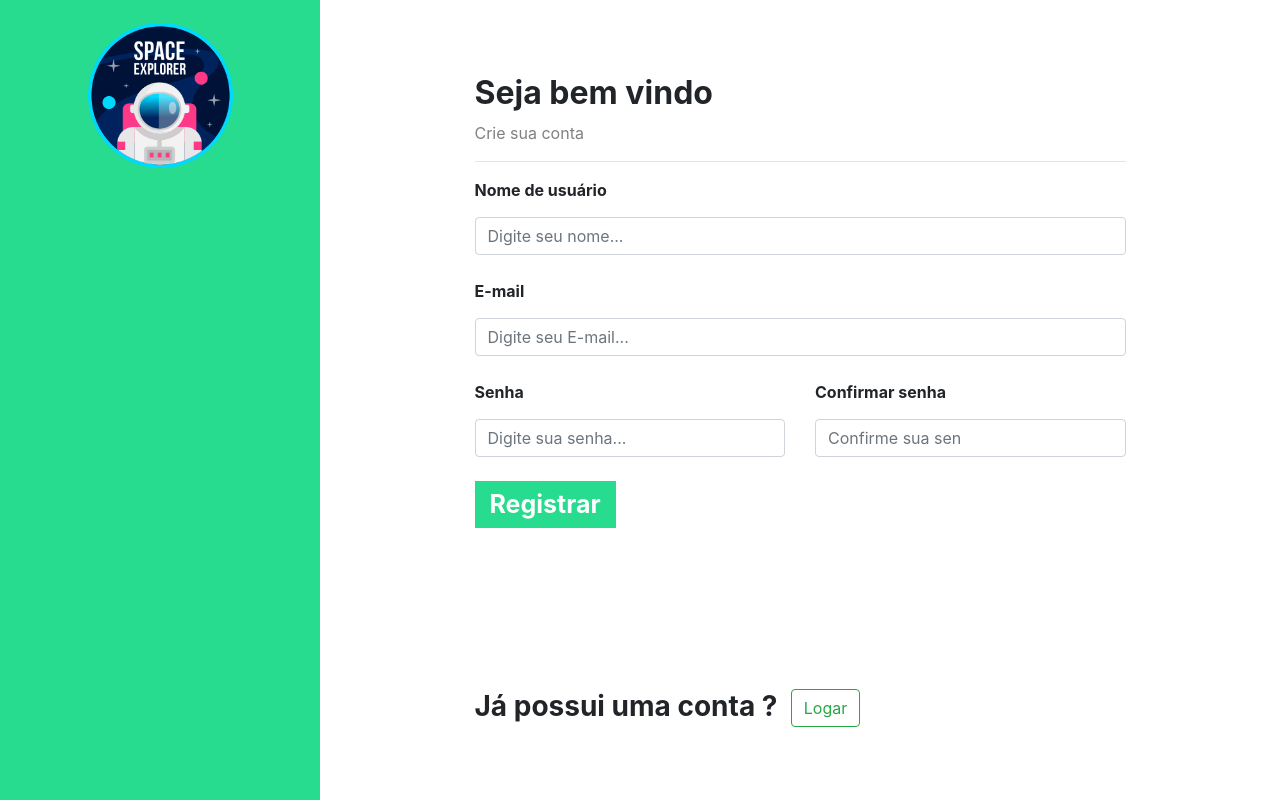
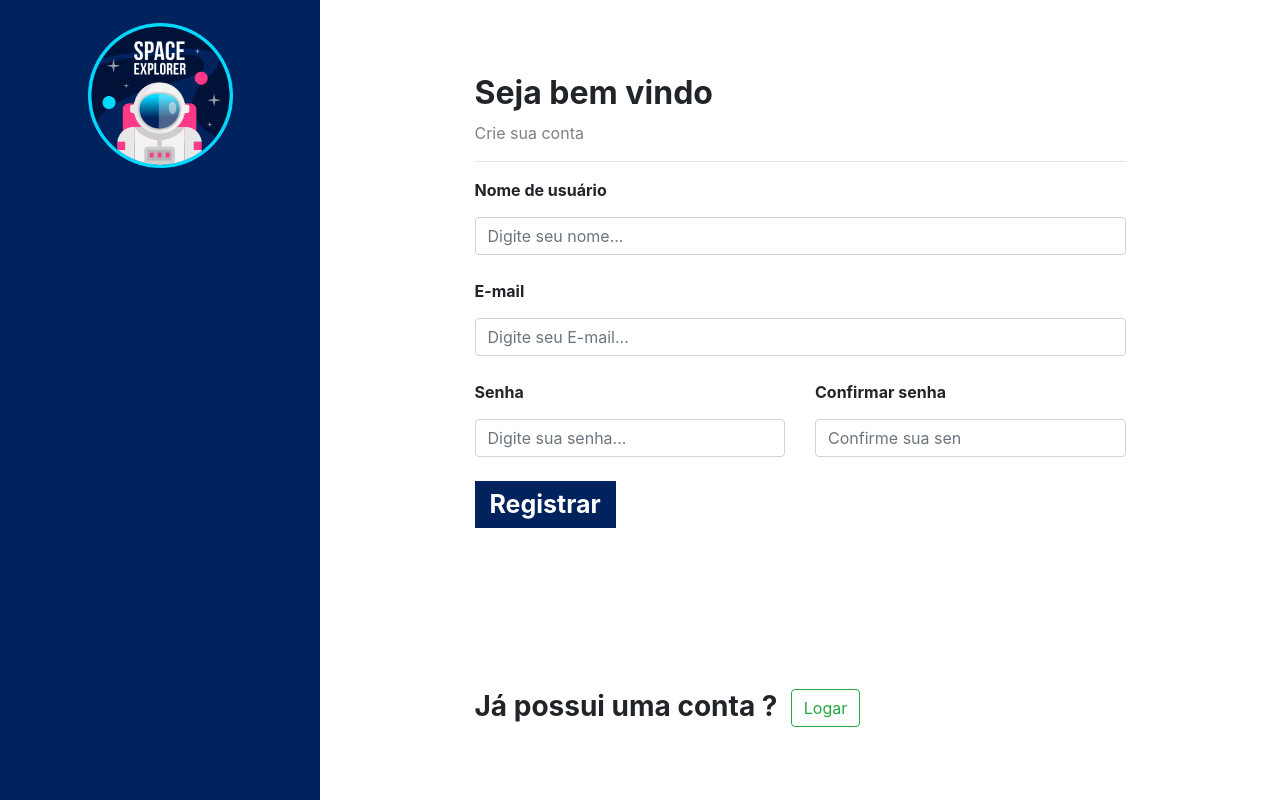
Before and after one commit to enderuser/Planetary-Tourism-Office, a Django app: page /auth/cadastro/ in a window 1280 px wide. Run offline with Django 4.2, Linux system fonts and the light colour scheme.

Commit message:
atualizado app autenticacao

```diff
--- a/autenticacao/templates/cadastro.html
+++ b/autenticacao/templates/cadastro.html
@@ -47,7 +47,7 @@
 <br>
 <button type="submit" class="btn-first">Registrar</button>
 </form>
-<h3 style="position: absolute; bottom: 65px; font-weight: bold">Já possui uma conta ?&nbsp <a class="btn btn-outline-success">Logar</a>
+<h3 style="position: absolute; bottom: 65px; font-weight: bold">Já possui uma conta ?&nbsp <a href="{% url "logar" %}" class="btn btn-outline-success">Logar</a>
 </div>
 </div>
 </div>
--- a/autenticacao/templates/login.html
+++ b/autenticacao/templates/login.html
@@ -3,7 +3,7 @@
 {% block 'head' %}
 <link rel="stylesheet" href="{% static '/css/cadastro.css' %}">
 {% endblock %}
-{% block 'titulo' %}Cadastre-se{% endblock %}
+{% block 'titulo' %}Logar no Painel{% endblock %}
 {% block 'body' %}
 <div class="container-fluid">
     <div class="row">
@@ -27,7 +27,7 @@
                 <h2 class="titulo">Seja bem vindo</h2>
                 <p class="sub-titulo">Entre com sua conta</p>
                 <hr>
-                <form action="" method="POST">{% csrf_token %}
+                <form action="{% url "logar" %}" method="POST">{% csrf_token %}
                 <span class="bold">Nome de usuário</span>
                 <input class="form-control input-form" name="usuario" type="text" placeholder="Digite seu nome...">
                 <br>
@@ -36,7 +36,7 @@
                 <br>
                 <button class="btn-first">Logar</button>
                 </form>
-                <h3 style="position: absolute; bottom: 65px; font-weight: bold">Não tem uma conta ?&nbsp</h3><a class="btn btn-outline-success">Cadastre-se</a>
+                <h3 style="position: absolute; bottom: 65px; font-weight: bold">Não tem uma conta ?&nbsp <a href="{% url "cadastro" %}" class="btn btn-outline-success">Cadastre-se</a>
             </div>
         </div>
     </div>
--- a/autenticacao/views.py
+++ b/autenticacao/views.py
@@ -3,7 +3,7 @@ from django.http import HttpResponse
 from .utils import password_is_valid
 from django.shortcuts import redirect
 from django.contrib.auth.models import User
-from django.contrib import messages
+from django.contrib import messages, auth
 from django.contrib.messages import constants
 
 def cadastro(request):
@@ -36,3 +36,10 @@ def logar(request):
     elif request.method == "POST":
         username = request.POST.get('usuario')
         senha = request.POST.get('senha')
+        usuario = auth.authenticate(username=username, password=senha)
+    if not usuario:
+        messages.add_message(request, constants.ERROR, 'Username ou senha inválidos')
+        return redirect('/auth/logar')
+    else:
+        auth.login(request, usuario)
+        return redirect('/')
--- a/templates/static/css/cadastro.css
+++ b/templates/static/css/cadastro.css
@@ -1,5 +1,5 @@
 .sidebar{
-    background-color: #27DB8F;
+    background-color: #00235d;
     height: 100vh;
     }
     .logo_sidebar{
@@ -41,7 +41,7 @@
     border: none;
     padding: 5px 15px 5px 15px;
     font-size: 25px;
-    background-color: #27DB8F;
+    background-color: #00235d;
     color: white;
     font-weight: bold;
     }
```
